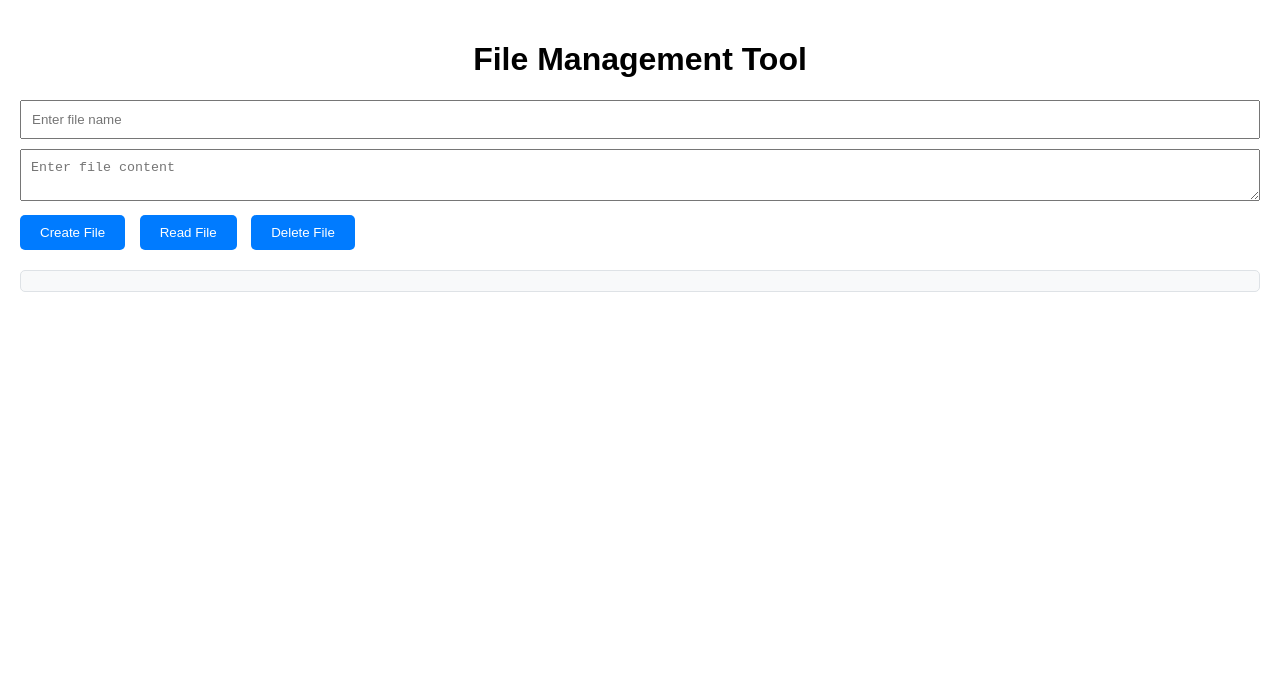
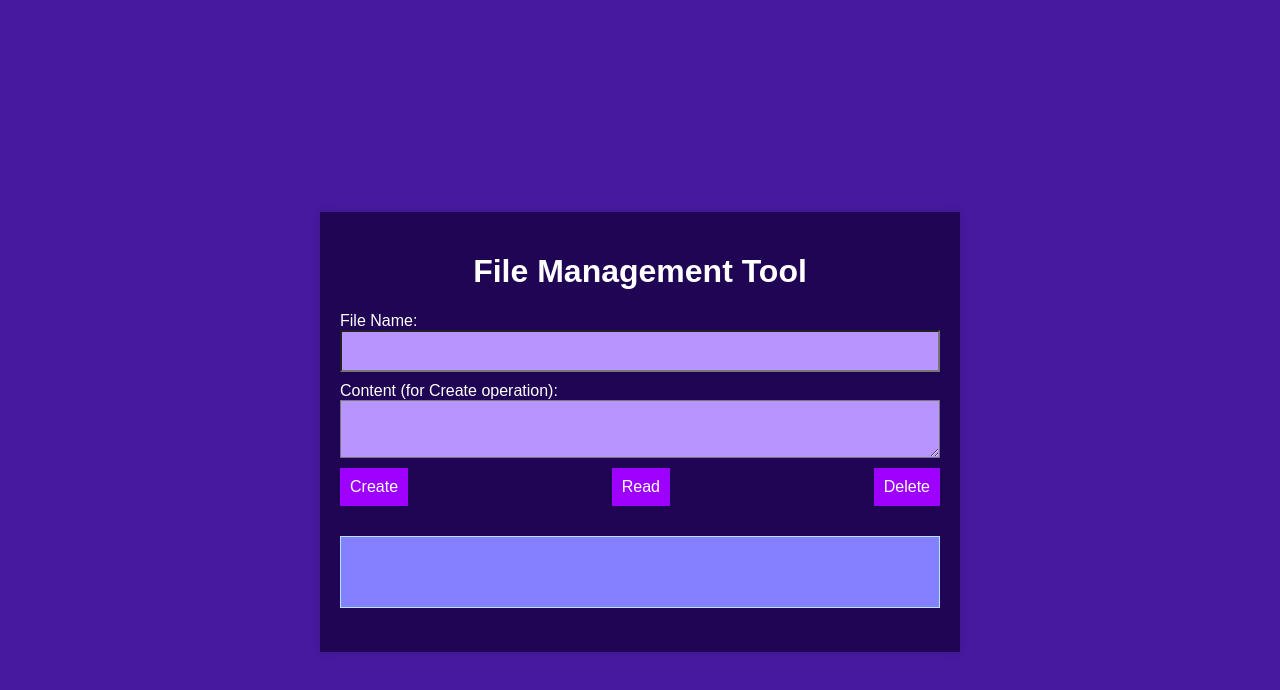
Before and after one commit to Anupam-03/week-2_Assignment, a website: page index.html in a window 1280 px wide. Drawn offline with Linux system fonts and the light colour scheme.

Commit message:
initial commit

```diff
--- a/index.html
+++ b/index.html
@@ -1,5 +1,6 @@
 <!DOCTYPE html>
 <html lang="en">
+
 <head>
     <meta charset="UTF-8">
     <meta name="viewport" content="width=device-width, initial-scale=1.0">
@@ -7,54 +8,83 @@
     <style>
         body {
             font-family: Arial, sans-serif;
+            background-color: #47199e;
             margin: 0;
             padding: 20px;
+            color: #fff;
         }
+
+        .container {
+            max-width: 600px;
+            height: 400px;
+            margin: 0 auto;
+            padding: 20px;
+            margin-top: 12rem;
+            background-color: #1f0554;
+            box-shadow: 0 0 10px rgba(0, 0, 0, 0.1);
+        }
+
         h1 {
             text-align: center;
         }
-        #file-form {
-            margin-bottom: 20px;
+
+        form {
+            display: flex;
+            flex-direction: column;
         }
-        #file-form input[type="text"],
-        #file-form textarea {
-            width: 100%;
+
+        input,
+        textarea,
+        button {
+            margin-bottom: 10px;
             padding: 10px;
-            margin-bottom: 10px;
-            box-sizing: border-box;
+            font-size: 16px;
+            background-color: #b794fe;
         }
-        #file-form button {
-            padding: 10px 20px;
-            margin-right: 10px;
+
+        button {
             cursor: pointer;
-            background-color: #007bff;
+            background-color: #9d00ff;
             color: #fff;
             border: none;
-            border-radius: 5px;
-            outline: none;
         }
-        #file-form button:hover {
+
+        button:hover {
             background-color: #0056b3;
         }
-        #file-output {
-            white-space: pre-wrap;
-            background-color: #f8f9fa;
+
+        #response {
+            margin-top: 20px;
             padding: 10px;
-            border: 1px solid #dee2e6;
-            border-radius: 5px;
+            height: 50px;
+            background-color: #8480ff;
+            border: 1px solid #b3e5fc;
+            color: #210dfd;
         }
     </style>
 </head>
+
 <body>
-    <h1>File Management Tool</h1>
-    <form id="file-form">
-        <input type="text" id="file-name" placeholder="Enter file name" required>
-        <textarea id="file-content" placeholder="Enter file content"></textarea>
-        <button type="button" onclick="createFile()">Create File</button>
-        <button type="button" onclick="readFile()">Read File</button>
-        <button type="button" onclick="deleteFile()">Delete File</button>
-    </form>
-    <pre id="file-output"></pre>
+    <div class="container">
+        <h1>File Management Tool</h1>
+        <form id="fileForm">
+            <label for="fileName">File Name:</label>
+            <input type="text" id="fileName" name="fileName" required>
+
+            <label for="content">Content (for Create operation):</label>
+            <textarea id="content" name="content"></textarea>
+
+            <div style="display: flex; justify-content: space-between;">
+                <button type="button" id="createBtn">Create</button>
+                <button type="button" id="readBtn">Read</button>
+                <button type="button" id="deleteBtn">Delete</button>
+            </div>
+        </form>
+
+        <div id="response"></div>
+    </div>
+
     <script src="script.js"></script>
 </body>
+
 </html>
```
